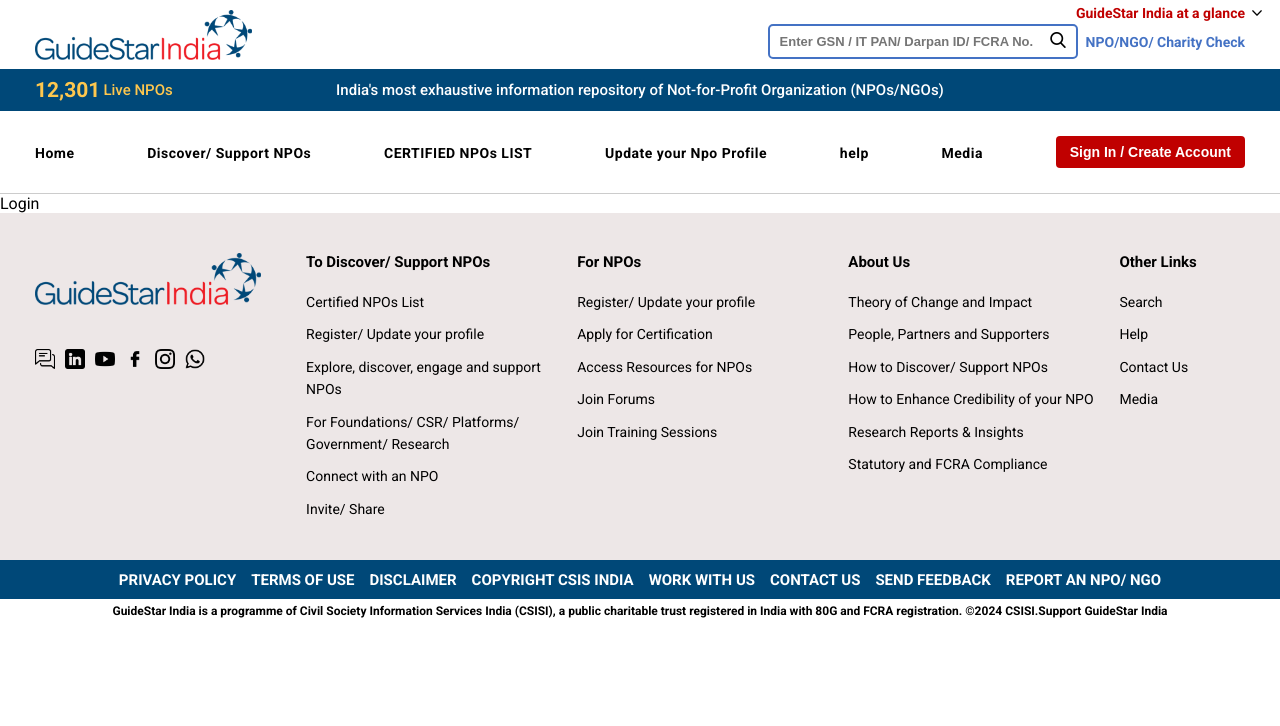
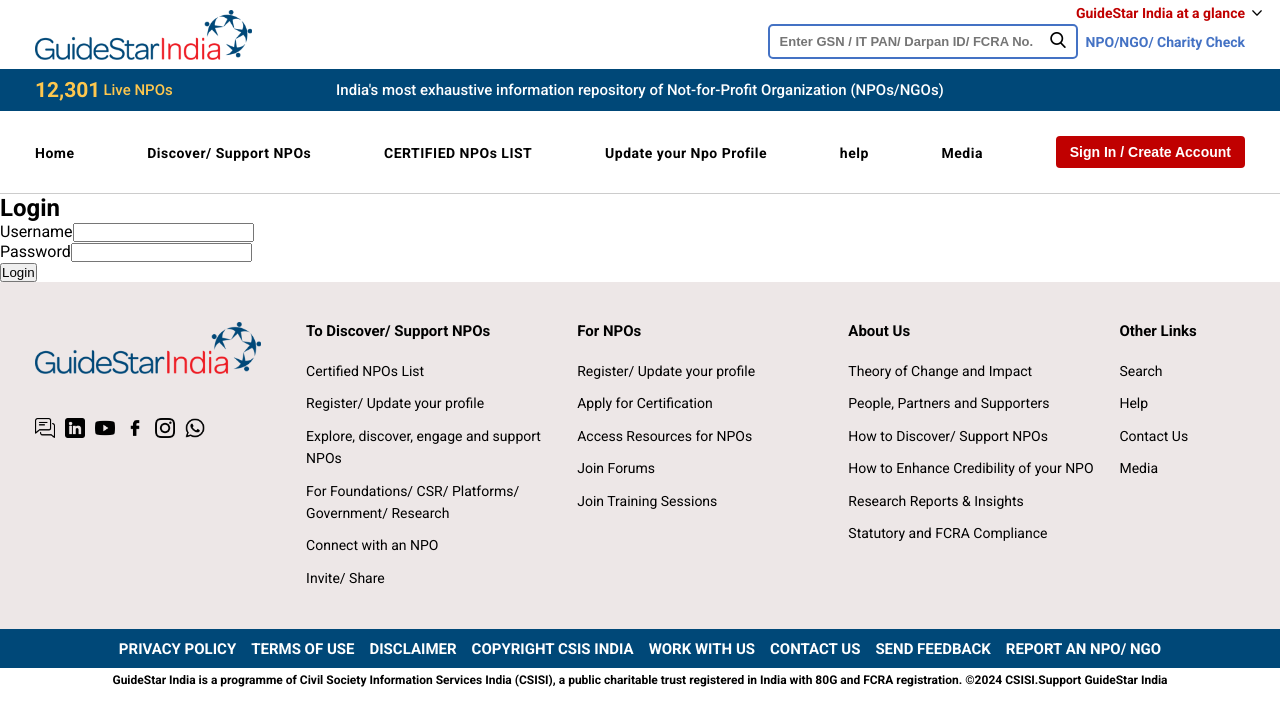
Before and after one commit to viclito/guidestarindia, a React (Vite) app: page /login in a window 1280 px wide. Shown: the top 726 px of the page. Built offline with nearby package versions, Linux system fonts and the light colour scheme.

Commit message:
first initailisation

```diff
--- /dev/null
+++ b/components/PrivateRoute.jsx
@@ -0,0 +1,10 @@
+import React from 'react';
+import { Navigate } from 'react-router-dom';
+
+const PrivateRoute = ({ children }) => {
+    const isAuthenticated = !!localStorage.getItem('token');
+
+    return isAuthenticated ? children : <Navigate to="/login" />;
+};
+
+export default PrivateRoute;
--- a/index.html
+++ b/index.html
@@ -2,7 +2,7 @@
 <html lang="en">
   <head>
     <meta charset="UTF-8" />
-    <link rel="icon" type="image/svg+xml" href="./favicon.ico" />
+    <link rel="icon"  href="./public/favicon.ico" />
     <meta name="viewport" content="width=device-width, initial-scale=1.0" />
     <title>Guidestar India</title>
     <link rel="preconnect" href="https://fonts.googleapis.com">
--- a/pages/Login.jsx
+++ b/pages/Login.jsx
@@ -1,10 +1,69 @@
-import React from 'react'
-import Layout from '../components/Layout'
+
+import  { useState } from 'react';
+import axios from 'axios';
+import { useNavigate } from 'react-router-dom';
+import { useMutation } from 'react-query';
+import Layout from '../components/Layout';
+
+const base_url = 'http://guidestarindia.momsuat.com/';
+
+const loginUser = async (credentials) => {
+    const { data } = await axios.post(`${base_url}api/method/guidestar.api.user.login`, credentials);
+    return data;
+};
 
 const Login = () => {
-  return (
-    <Layout>Login</Layout>
-  )
-}
+    const [username, setUsername] = useState('');
+    const [password, setPassword] = useState('');
+    const [error, setError] = useState('');
+    const navigate = useNavigate();
 
-export default Login
+    const mutation = useMutation(loginUser, {
+        onSuccess: (data) => {
+            if (data.token) {
+                localStorage.setItem('token', data.token);
+                navigate('/states');
+            } else {
+                setError('Login failed. No token received.');
+            }
+        },
+        onError: (error) => {
+            setError(error.response?.data?.message || 'Login failed. Please check your credentials.');
+        },
+    });
+
+    const handleSubmit = (e) => {
+        e.preventDefault();
+        mutation.mutate({ username, password });
+    };
+
+    return (
+        <Layout>
+            <h2>Login</h2>
+            <form onSubmit={handleSubmit}>
+                <div>
+                    <label>Username</label>
+                    <input
+                        type="text"
+                        value={username}
+                        onChange={(e) => setUsername(e.target.value)}
+                    />
+                </div>
+                <div>
+                    <label>Password</label>
+                    <input
+                        type="password"
+                        value={password}
+                        onChange={(e) => setPassword(e.target.value)}
+                    />
+                </div>
+                {error && <p style={{ color: 'red' }}>{error}</p>}
+                <button type="submit" disabled={mutation.isLoading}>
+                    {mutation.isLoading ? 'Logging in...' : 'Login'}
+                </button>
+            </form>
+        </Layout>
+    );
+};
+
+export default Login;
--- /dev/null
+++ b/pages/StatesList.jsx
@@ -0,0 +1,35 @@
+import React from 'react';
+import { useQuery } from 'react-query';
+import axios from 'axios';
+
+const base_url = 'http://guidestarindia.momsuat.com/';
+
+const fetchStates = async () => {
+    const token = localStorage.getItem('token');
+    const { data } = await axios.get(`${base_url}api/method/guidestar.api.npo_registration.get_states`, {
+        headers: {
+            'Authorization': `Bearer ${token}`,
+        },
+    });
+    return data.states;
+};
+
+const StatesList = () => {
+    const { data, error, isLoading } = useQuery('states', fetchStates);
+
+    if (isLoading) return <p>Loading...</p>;
+    if (error) return <p>Error: {error.message}</p>;
+
+    return (
+        <div>
+            <h2>States</h2>
+            <ul>
+                {data.map((state) => (
+                    <li key={state.id}>{state.name}</li>
+                ))}
+            </ul>
+        </div>
+    );
+};
+
+export default StatesList;
--- a/src/App.jsx
+++ b/src/App.jsx
@@ -2,19 +2,31 @@ import { BrowserRouter as Router, Route, Routes } from 'react-router-dom';
 import './App.css'
 import Hompage from '../pages/Hompage'
 import Login from '../pages/Login';
+import PrivateRoute from '../components/PrivateRoute';
+import StatesList from '../pages/StatesList';
+import { QueryClient, QueryClientProvider } from 'react-query';
 
 function App() {
 
+  const queryClient = new QueryClient();
+
   return (
-    <>
+    <QueryClientProvider client={queryClient}>
     <Router>
         <Routes>
             <Route path="/" element={<Hompage/>}/>
             <Route path="/login" element={<Login/>}/>
-
+            <Route
+                    path="/states"
+                    element={
+                        <PrivateRoute>
+                            <StatesList/>
+                        </PrivateRoute>
+                    }
+                />
         </Routes>
     </Router>
-    </>
+    </QueryClientProvider>
   )
 }
 
```
